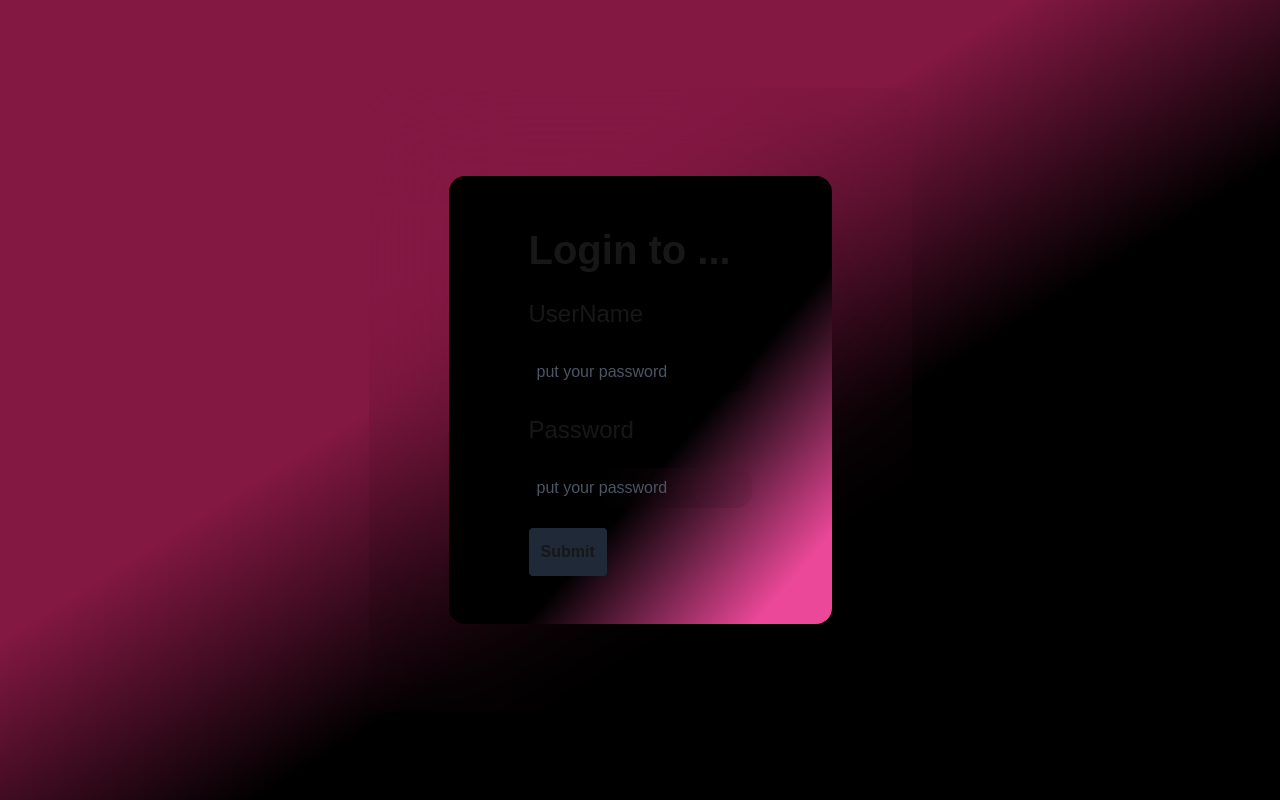
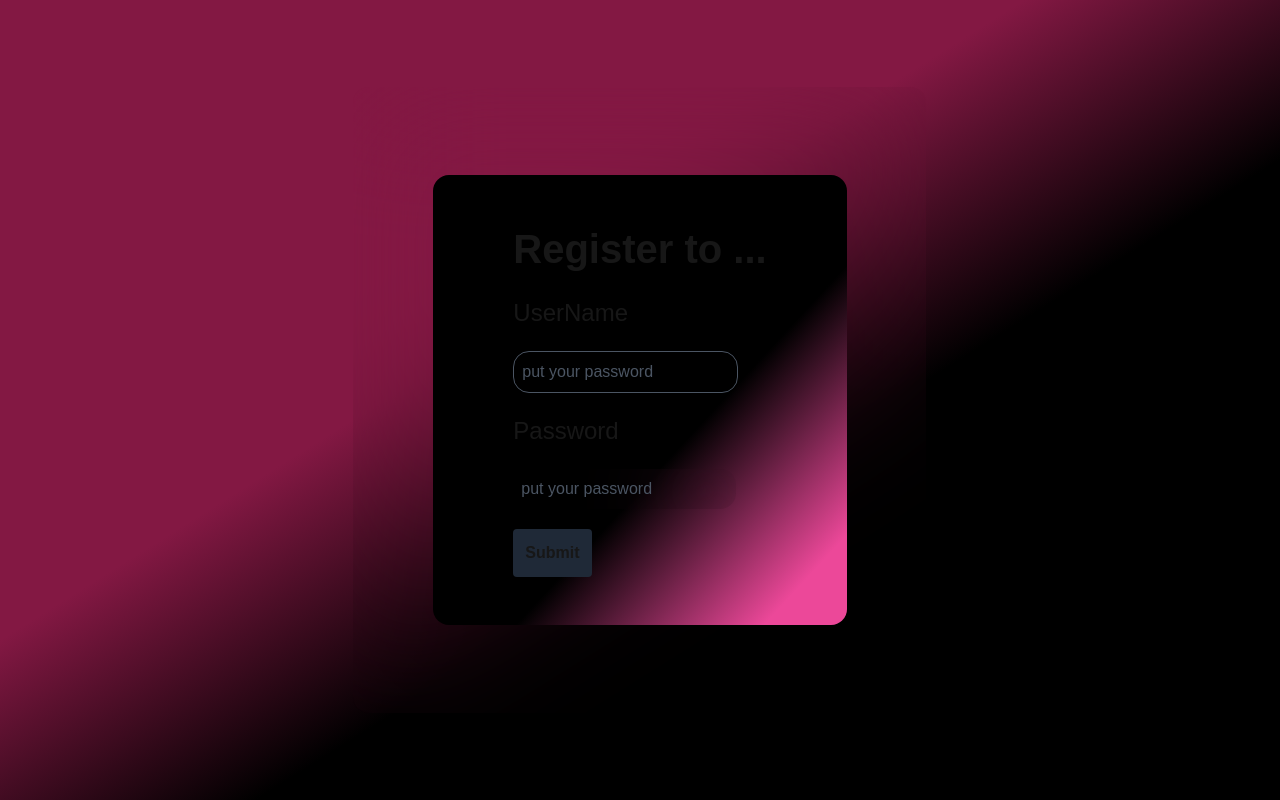
Before and after one commit to EstebanForeroM/movie_project, a Next.js app: page /register in a window 1280 px wide. Built offline with nearby package versions, Linux system fonts and the light colour scheme.

Commit message:
added borders to inputs

```diff
--- a/app/login/page.tsx
+++ b/app/login/page.tsx
@@ -15,16 +15,16 @@ const Login = () => {
           <h6 className="h6 relative">UserName</h6>
 
           <div className="backdrop-blur-2xl rounded-2xl bg-transparent mt-5 mb-5">
-            <input type="text" className="border-none rounded-2xl bg-transparent
-              relative py-2 px-2 outline-none
+            <input type="text" className="rounded-2xl bg-transparent
+              relative py-2 px-2 outline-none border border-gray-700
               text-gray-400 placeholder:text-gray-600 w-full" placeholder="put your password"/>
           </div>
 
           <h6 className="h6 relative">Password</h6>
 
           <div className="backdrop-blur-2xl rounded-2xl bg-transparent mt-5 mb-5">
-            <input type="text" className="border-none rounded-2xl bg-transparent
-              relative py-2 px-2 outline-none
+            <input type="text" className="rounded-2xl bg-transparent
+              relative py-2 px-2 outline-none border border-gray-700
               text-gray-400 placeholder:text-gray-600 w-full" placeholder="put your password"/>
           </div>
 
--- a/app/register/page.tsx
+++ b/app/register/page.tsx
@@ -1,4 +1,4 @@
-const Login = () => {
+const Register = () => {
   return (
     <div className="flex justify-center items-center h-screen w-screen bg-gradient-to-tl
       from-black from-40% to-60% to-pink-900">
@@ -9,14 +9,14 @@ const Login = () => {
           bg-gradient-to-tl from-pink-500 to-40% from-10% to-black rounded-2xl">
 
           <h4 className="h4 mb-5 font-extrabold">
-            Login to ...
+            Register to ...
           </h4>
 
           <h6 className="h6 relative">UserName</h6>
 
           <div className="backdrop-blur-2xl rounded-2xl bg-transparent mt-5 mb-5">
-            <input type="text" className="border-none rounded-2xl bg-transparent
-              relative py-2 px-2 outline-none
+            <input type="text" className="rounded-2xl bg-transparent
+              relative py-2 px-2 outline-none border border-gray-600
               text-gray-400 placeholder:text-gray-600 w-full" placeholder="put your password"/>
           </div>
 
@@ -24,7 +24,7 @@ const Login = () => {
 
           <div className="backdrop-blur-2xl rounded-2xl bg-transparent mt-5 mb-5">
             <input type="text" className="border-none rounded-2xl bg-transparent
-              relative py-2 px-2 outline-none
+              relative py-2 px-2 outline-none border border-gray-600
               text-gray-400 placeholder:text-gray-600 w-full" placeholder="put your password"/>
           </div>
 
@@ -39,4 +39,4 @@ const Login = () => {
   )
 }
 
-export default Login
+export default Register
```
